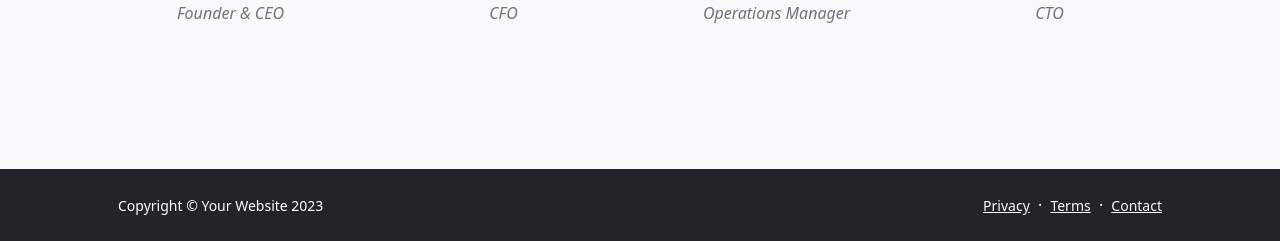
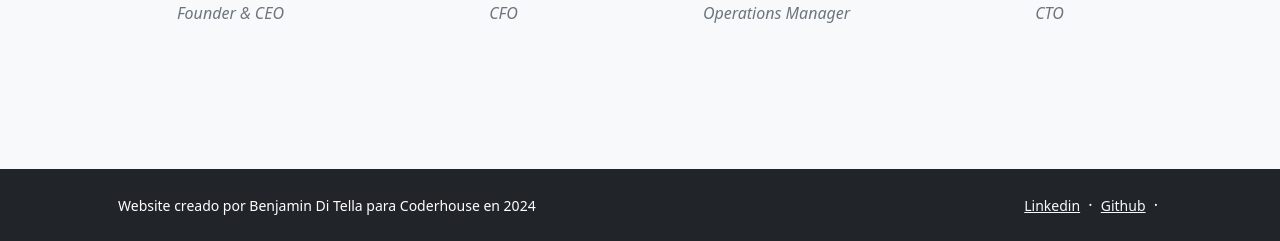
Before and after one commit to BenjaDT/projecto_final, a Django app: page / in a window 1280 px wide. Shown: the part 1745-1986 px from the top of the page. Run offline with Django 5.2, Linux system fonts and the light colour scheme; grey boxes labelled with a size stand in for pictures from a placeholder-image service; some libraries are stand-ins or nearby versions.

Commit message:
feat: links en footer

```diff
--- a/project/core/templates/core/base.html
+++ b/project/core/templates/core/base.html
@@ -116,13 +116,13 @@
         <footer class="bg-dark py-4 mt-auto">
             <div class="container px-5">
                 <div class="row align-items-center justify-content-between flex-column flex-sm-row">
-                    <div class="col-auto"><div class="small m-0 text-white">Copyright &copy; Your Website 2023</div></div>
+                    <div class="col-auto"><div class="small m-0 text-white">Website creado por Benjamin Di Tella para Coderhouse en 2024</div></div>
                     <div class="col-auto">
-                        <a class="link-light small" href="#!">Privacy</a>
+                        <a class="link-light small" href="https://www.linkedin.com/in/benjamin-di-tella-0ba1792b0/" target="_blank">Linkedin</a>
                         <span class="text-white mx-1">&middot;</span>
-                        <a class="link-light small" href="#!">Terms</a>
+                        <a class="link-light small" href="https://github.com/BenjaDT" target="_blank">Github</a>
                         <span class="text-white mx-1">&middot;</span>
-                        <a class="link-light small" href="#!">Contact</a>
+                        <!--a class="link-light small" href="#!">Contact</a-->
                     </div>
                 </div>
             </div>
```
